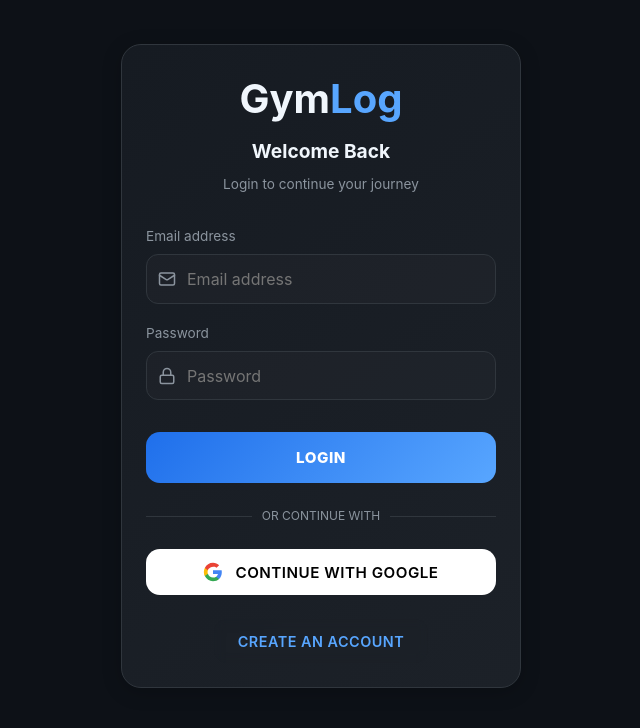
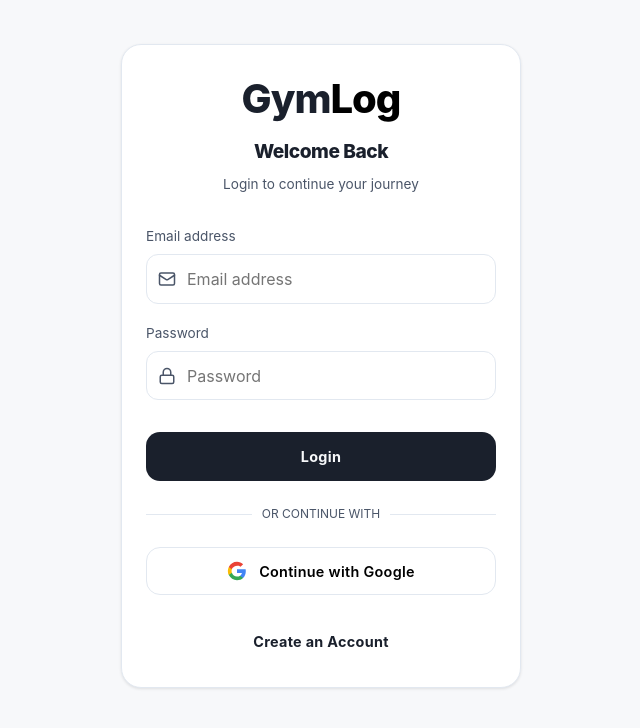
Before and after one commit to arunvk405/gymLog, a React (Vite) app: page / in a window 1280 px wide. Shown: the top 728 px of the page, without its empty margins (319-959 px from the left). Built offline with nearby package versions, Linux system fonts and the light colour scheme; no server answers.

Commit message:
UI: Integrated Dual Theme system (Light/Dark), Share feature, and Versioning. Fixed readability issues in light theme

```diff
--- a/src/App.css
+++ b/src/App.css
@@ -1,6 +1,28 @@
 :root {
-  --bg-color: #0d1117;
+  /* LIGHT THEME (Clean & Minimal) */
+  --bg-color: #f7f8fa;
+  --panel-color: #ffffff;
+  --panel-hover: #ffffff;
+  --border-color: #e2e8f0;
+  --text-primary: #1a202c;
+  --text-secondary: #4a5568;
+  --accent-color: #000000;
+  --accent-secondary: #2d3748;
+  --success-color: #10b981;
+  --error-color: #ef4444;
+  --muted-color: #edf2f7;
+  --nav-bg: rgba(255, 255, 255, 0.8);
+  --font-main: 'Inter', -apple-system, BlinkMacSystemFont, 'Segoe UI', Roboto, Helvetica, Arial, sans-serif;
+  --transition-speed: 0.2s;
+  --shadow-sm: 0 1px 3px rgba(0, 0, 0, 0.1);
+  --shadow-md: 0 4px 12px rgba(0, 0, 0, 0.05);
+  --card-radius: 20px;
+}
+
+[data-theme='dark'] {
+  --bg-color: #0a0c10;
   --panel-color: #161b22;
+  --panel-hover: #1c2128;
   --border-color: #30363d;
   --text-primary: #f0f6fc;
   --text-secondary: #8b949e;
@@ -8,10 +30,12 @@
   --accent-secondary: #1f6feb;
   --success-color: #3fb950;
   --error-color: #f85149;
-  --muted-color: #484f58;
-  --font-main: 'Inter', -apple-system, BlinkMacSystemFont, 'Segoe UI', Roboto, Helvetica, Arial, sans-serif;
-  --transition-speed: 0.2s;
+  --muted-color: #21262d;
+  --nav-bg: rgba(13, 17, 23, 0.8);
+  --shadow-sm: 0 1px 2px rgba(0, 0, 0, 0.3);
+  --shadow-md: 0 8px 24px rgba(0, 0, 0, 0.4);
 }
+
 
 * {
   box-sizing: border-box;
@@ -52,76 +76,65 @@ body {
   .panel {
     padding: 1rem !important;
   }
-
-  .stat-value {
-    font-size: 1.2rem !important;
-  }
-
-  .stat-label {
-    font-size: 0.65rem !important;
-  }
 }
 
 h1,
 h2,
 h3 {
-  font-weight: 700;
+  font-weight: 800;
   margin-bottom: 1rem;
+  letter-spacing: -0.025em;
 }
 
 .panel {
-  background: linear-gradient(145deg, var(--panel-color), #1c2128);
+  background: var(--panel-color);
   border: 1px solid var(--border-color);
   border-radius: 20px;
   padding: 1.5rem;
   margin-bottom: 1.25rem;
   transition: all 0.3s cubic-bezier(0.4, 0, 0.2, 1);
-  box-shadow: 0 4px 20px rgba(0, 0, 0, 0.2);
+  box-shadow: var(--shadow-sm);
 }
 
 .panel:hover {
+  background: var(--panel-hover);
   border-color: var(--accent-color);
+  box-shadow: var(--shadow-md);
   transform: translateY(-2px);
-  box-shadow: 0 8px 30px rgba(0, 0, 0, 0.3);
 }
 
 button {
-  background: linear-gradient(135deg, var(--accent-secondary), var(--accent-color));
-  color: white;
+  background: var(--text-primary);
+  color: var(--bg-color);
   border: none;
   padding: 0.85rem 1.5rem;
   border-radius: 14px;
   cursor: pointer;
-  font-weight: 800;
-  transition: all 0.3s cubic-bezier(0.4, 0, 0.2, 1);
+  font-weight: 700;
+  transition: all 0.2s ease;
   font-family: inherit;
-  font-size: 0.95rem;
-  letter-spacing: 0.5px;
-  text-transform: uppercase;
+  font-size: 0.9rem;
+  letter-spacing: 0.3px;
 }
 
 button:hover {
-  transform: translateY(-2px);
-  box-shadow: 0 5px 15px rgba(31, 111, 235, 0.4);
-  filter: brightness(1.1);
+  opacity: 0.9;
+  transform: translateY(-1px);
 }
 
 button.secondary {
-  background: rgba(255, 255, 255, 0.03);
-  backdrop-filter: blur(5px);
-  border: 1px solid var(--border-color);
-  color: var(--text-secondary);
+  background: var(--muted-color);
+  border: 1px solid transparent;
+  color: var(--text-primary);
 }
 
 button.secondary:hover {
-  background: rgba(255, 255, 255, 0.07);
-  border-color: var(--accent-color);
-  color: var(--text-primary);
+  background: var(--border-color);
 }
 
 input,
 select {
-  background-color: rgba(255, 255, 255, 0.02);
+  background-color: white;
   border: 1px solid var(--border-color);
   color: var(--text-primary);
   padding: 0.85rem;
@@ -129,14 +142,14 @@ select {
   font-family: inherit;
   width: 100%;
   font-size: 1rem;
-  transition: border-color 0.2s;
+  transition: all 0.2s;
 }
 
 input:focus,
 select:focus {
   outline: none;
-  border-color: var(--accent-color);
-  background-color: rgba(255, 255, 255, 0.05);
+  border-color: var(--text-primary);
+  box-shadow: 0 0 0 4px rgba(0, 0, 0, 0.05);
 }
 
 .bottom-nav {
@@ -144,10 +157,10 @@ select:focus {
   bottom: 0;
   left: 0;
   right: 0;
-  background-color: rgba(13, 17, 23, 0.7);
-  backdrop-filter: blur(20px) saturate(180%);
-  -webkit-backdrop-filter: blur(20px) saturate(180%);
-  border-top: 1px solid rgba(255, 255, 255, 0.08);
+  background-color: var(--nav-bg);
+  backdrop-filter: blur(20px);
+  -webkit-backdrop-filter: blur(20px);
+  border-top: 1px solid var(--border-color);
   display: flex;
   justify-content: space-around;
   padding: 0.75rem 0;
@@ -161,29 +174,24 @@ select:focus {
   display: flex;
   flex-direction: column;
   align-items: center;
-  font-size: 0.65rem;
-  font-weight: 800;
+  font-size: 0.7rem;
+  font-weight: 700;
   cursor: pointer;
   padding: 0.4rem;
   min-width: 70px;
   transition: all 0.2s;
-  opacity: 0.6;
 }
 
 .nav-item.active {
-  color: var(--accent-color);
-  opacity: 1;
-  text-shadow: 0 0 10px rgba(88, 166, 255, 0.3);
+  color: var(--text-primary);
 }
 
 .nav-item svg {
   margin-bottom: 4px;
-  transition: transform 0.2s;
 }
 
 .nav-item.active svg {
-  transform: translateY(-2px);
-  filter: drop-shadow(0 0 5px rgba(88, 166, 255, 0.5));
+  transform: scale(1.1);
 }
 
 .stats-grid {
@@ -193,20 +201,20 @@ select:focus {
 }
 
 .stat-box {
-  background: rgba(255, 255, 255, 0.03);
-  padding: 1rem;
-  border-radius: 12px;
-  border: 1px solid var(--border-color);
+  background: var(--muted-color);
+  padding: 1.25rem;
+  border-radius: 16px;
+  border: 1px solid transparent;
 }
 
 .fade-in {
-  animation: fadeIn 0.3s ease-out forwards;
+  animation: fadeIn 0.4s ease-out forwards;
 }
 
 @keyframes fadeIn {
   from {
     opacity: 0;
-    transform: translateY(8px);
+    transform: translateY(10px);
   }
 
   to {
@@ -234,7 +242,7 @@ select:focus {
 
 .calendar-day {
   aspect-ratio: 1;
-  border-radius: 4px;
+  border-radius: 6px;
   display: flex;
   align-items: center;
   justify-content: center;
--- a/src/components/Auth.jsx
+++ b/src/components/Auth.jsx
@@ -120,7 +120,18 @@ const Auth = () => {
                         className="secondary"
                         onClick={handleGoogleLogin}
                         disabled={loading || !!socialLoading}
-                        style={{ display: 'flex', alignItems: 'center', justifyContent: 'center', gap: '12px', padding: '0.8rem', background: 'white', color: '#000', border: 'none' }}
+                        style={{
+                            display: 'flex',
+                            alignItems: 'center',
+                            justifyContent: 'center',
+                            gap: '12px',
+                            padding: '0.8rem',
+                            background: '#fff',
+                            color: '#000',
+                            border: '1px solid var(--border-color)',
+                            textTransform: 'none',
+                            fontWeight: 600
+                        }}
                     >
                         {socialLoading === 'google' ? <Loader2 size={20} className="spin" /> : (
                             <svg width="20" height="20" viewBox="0 0 24 24">
@@ -130,12 +141,12 @@ const Auth = () => {
                                 <path fill="#EA4335" d="M12 5.38c1.62 0 3.06.56 4.21 1.64l3.15-3.15C17.45 2.09 14.97 1 12 1 7.7 1 3.99 3.47 2.18 7.07l3.66 2.84c.87-2.6 3.3-4.53 12-4.53z" />
                             </svg>
                         )}
-                        <span style={{ fontWeight: 600 }}>Continue with Google</span>
+                        <span>Continue with Google</span>
                     </button>
                 </div>
 
                 <div style={{ marginTop: '1.5rem', textAlign: 'center' }}>
-                    <button type="button" className="secondary" onClick={() => setIsLogin(!isLogin)} style={{ border: 'none', background: 'none', fontSize: '0.9rem', color: 'var(--accent-color)', fontWeight: 600 }}>
+                    <button type="button" className="secondary" onClick={() => setIsLogin(!isLogin)} style={{ border: 'none', background: 'none', fontSize: '0.9rem', color: 'var(--text-primary)', fontWeight: 700, textTransform: 'none' }}>
                         {isLogin ? "Create an Account" : "Back to Login"}
                     </button>
                 </div>
--- a/src/components/Dashboard.jsx
+++ b/src/components/Dashboard.jsx
@@ -45,7 +45,7 @@ const Dashboard = ({ history, profile, onStartWorkout }) => {
                             <div style={{ display: 'flex', justifyContent: 'space-between', alignItems: 'flex-start' }}>
                                 <div style={{ color: 'var(--text-secondary)', fontSize: '0.8rem', textTransform: 'uppercase', marginBottom: '0.5rem' }}>{ex.name} 1RM</div>
                                 {current1RM > 0 && (
-                                    <div style={{ background: 'rgba(255, 255, 255, 0.05)', padding: '2px 8px', borderRadius: '12px', fontSize: '0.7rem', color: 'var(--accent-color)', fontWeight: 700 }}>
+                                    <div style={{ background: 'var(--muted-color)', padding: '2px 8px', borderRadius: '12px', fontSize: '0.7rem', color: 'var(--accent-color)', fontWeight: 800, border: '1px solid var(--border-color)' }}>
                                         {level}
                                     </div>
                                 )}
--- a/src/components/History.jsx
+++ b/src/components/History.jsx
@@ -66,7 +66,7 @@ const History = ({ history }) => {
                                         </div>
                                         <div style={{ display: 'flex', gap: '0.4rem', flexWrap: 'wrap' }}>
                                             {ex.sets.map((set, j) => (
-                                                <div key={j} style={{ background: 'rgba(255,255,255,0.05)', padding: '0.2rem 0.5rem', borderRadius: '4px', fontSize: '0.75rem', border: set.completed ? '1px solid var(--success-color)' : '1px solid transparent' }}>
+                                                <div key={j} style={{ background: 'var(--muted-color)', padding: '0.2rem 0.5rem', borderRadius: '4px', fontSize: '0.75rem', fontWeight: 700, border: set.completed ? '1px solid var(--success-color)' : '1px solid var(--border-color)' }}>
                                                     {set.weight}kg × {set.reps}
                                                 </div>
                                             ))}
--- a/src/components/Onboarding.jsx
+++ b/src/components/Onboarding.jsx
@@ -34,11 +34,11 @@ const Onboarding = ({ onComplete }) => {
     return (
         <div className="fade-in" style={{ padding: '2rem 1rem', minHeight: '100vh', display: 'flex', flexDirection: 'column', alignItems: 'center' }}>
             <div style={{ textAlign: 'center', marginBottom: '2.5rem' }}>
-                <div style={{ background: 'var(--accent-secondary)', width: '70px', height: '70px', borderRadius: '50%', display: 'flex', alignItems: 'center', justifyContent: 'center', margin: '0 auto 1.5rem', color: 'white' }}>
+                <div style={{ background: 'var(--text-primary)', width: '70px', height: '70px', borderRadius: '50%', display: 'flex', alignItems: 'center', justifyContent: 'center', margin: '0 auto 1.5rem', color: 'white' }}>
                     <Activity size={35} />
                 </div>
-                <h1 style={{ fontSize: '1.8rem', fontWeight: 800, marginBottom: '0.5rem' }}>Final Step</h1>
-                <p style={{ color: 'var(--text-secondary)', fontSize: '0.9rem' }}>We need a few details to calculate your custom nutrition and strength targets.</p>
+                <h1 style={{ fontSize: '1.8rem', fontWeight: 800, marginBottom: '0.5rem', letterSpacing: '-0.03em' }}>Create Your Profile</h1>
+                <p style={{ color: 'var(--text-secondary)', fontSize: '0.9rem' }}>Tailor your experience based on your body and goals.</p>
             </div>
 
             <form onSubmit={handleSave} style={{ width: '100%', maxWidth: '400px' }}>
--- a/src/components/ProgressReports.jsx
+++ b/src/components/ProgressReports.jsx
@@ -38,7 +38,16 @@ const ProgressReports = ({ history }) => {
         responsive: true,
         maintainAspectRatio: false,
         plugins: { legend: { display: false } },
-        scales: { y: { grid: { color: '#30363d' }, ticks: { color: '#8b949e', font: { size: 10 } } }, x: { grid: { color: '#30363d' }, ticks: { color: '#8b949e', font: { size: 10 } } } }
+        scales: {
+            y: {
+                grid: { color: 'var(--border-color)' },
+                ticks: { color: 'var(--text-secondary)', font: { size: 10, weight: 'bold' } }
+            },
+            x: {
+                grid: { color: 'var(--border-color)' },
+                ticks: { color: 'var(--text-secondary)', font: { size: 10, weight: 'bold' } }
+            }
+        }
     };
 
     return (
--- a/src/components/WorkoutLogger.jsx
+++ b/src/components/WorkoutLogger.jsx
@@ -153,9 +153,9 @@ const WorkoutLogger = ({ onFinish, onCancel, dayIndex, history }) => {
                                     value={set.weight}
                                     onChange={(e) => updateSet(exIdx, setIdx, 'weight', parseFloat(e.target.value) || 0)}
                                     step="0.5"
-                                    style={{ textAlign: 'center', fontWeight: 800, padding: '0.8rem 0', fontSize: '1.1rem', background: 'rgba(255,255,255,0.02)' }}
+                                    style={{ textAlign: 'center', fontWeight: 800, padding: '0.8rem 0', fontSize: '1.1rem', background: 'var(--muted-color)' }}
                                 />
-                                <div style={{ position: 'absolute', top: '-16px', left: '50%', transform: 'translateX(-50%)', fontSize: '0.6rem', color: 'var(--accent-color)', whiteSpace: 'nowrap', fontWeight: 700 }}>
+                                <div style={{ position: 'absolute', top: '-16px', left: '50%', transform: 'translateX(-50%)', fontSize: '0.6rem', color: 'var(--text-secondary)', whiteSpace: 'nowrap', fontWeight: 800 }}>
                                     LAST: {set.prevWeight}kg
                                 </div>
                             </div>
@@ -164,7 +164,7 @@ const WorkoutLogger = ({ onFinish, onCancel, dayIndex, history }) => {
                                 type="number"
                                 value={set.reps}
                                 onChange={(e) => updateSet(exIdx, setIdx, 'reps', parseInt(e.target.value) || 0)}
-                                style={{ textAlign: 'center', fontWeight: 800, padding: '0.8rem 0', fontSize: '1.1rem', background: 'rgba(255,255,255,0.02)' }}
+                                style={{ textAlign: 'center', fontWeight: 800, padding: '0.8rem 0', fontSize: '1.1rem', background: 'var(--muted-color)' }}
                             />
 
                             <button
```
Also changed, not shown: src/App.jsx (+9 -1 lines), src/components/Profile.jsx (+69 -37 lines).
